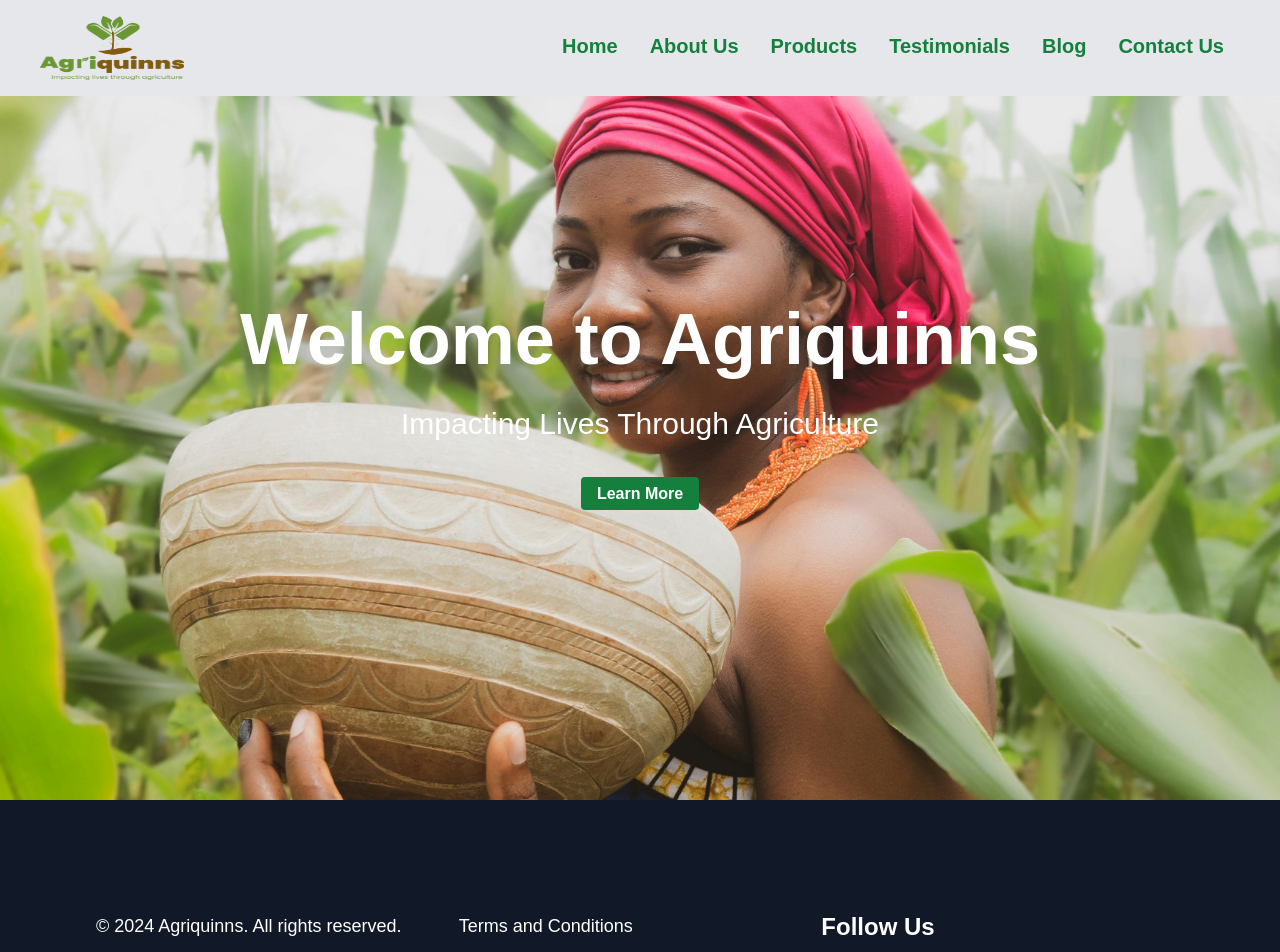
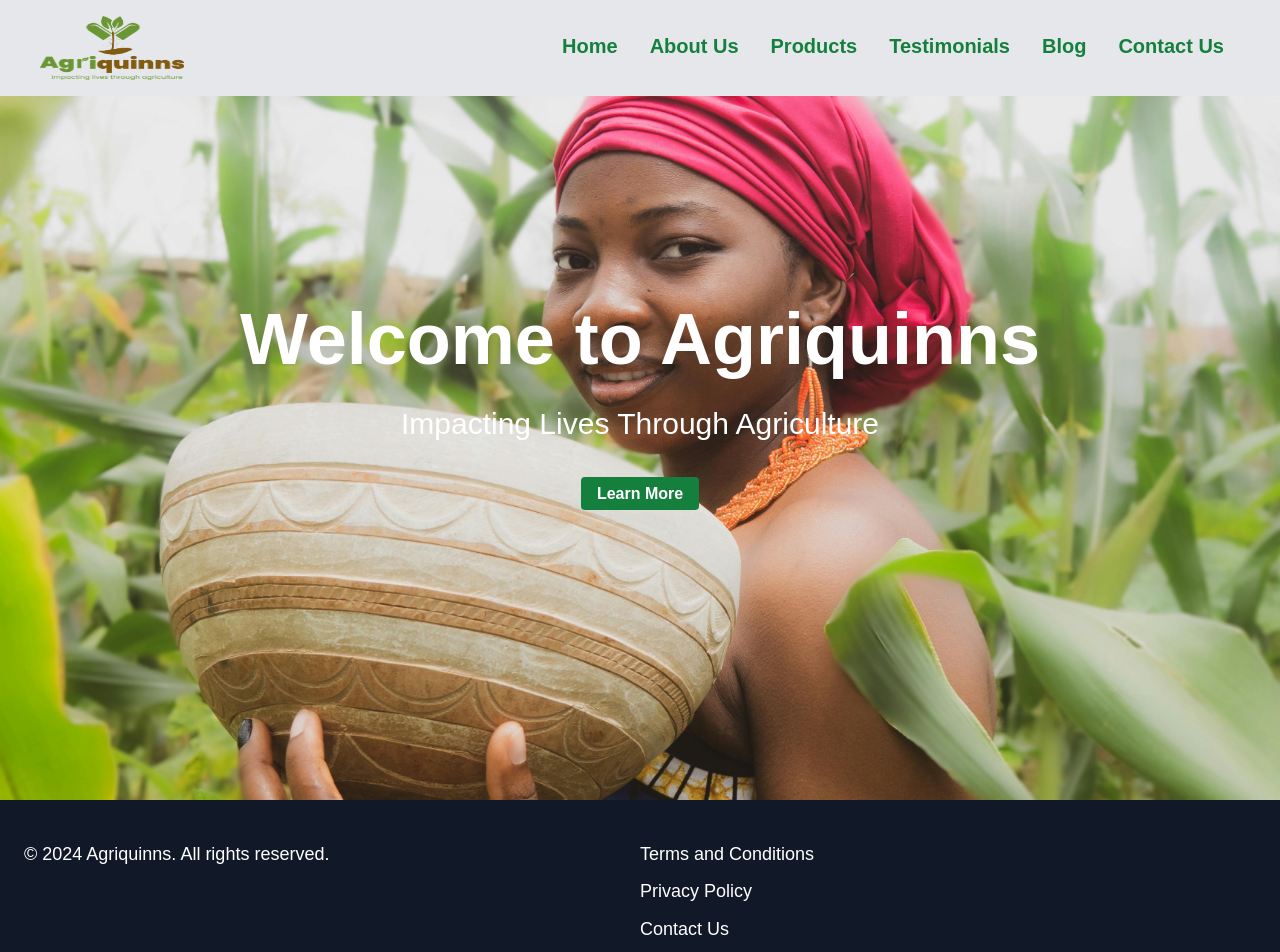
Before and after one commit to GROW-YAI/agriquinns, a React (Vite) app: page / in a window 1280 px wide. Shown: the top 952 px of the page. Built offline with nearby package versions, Linux system fonts and the light colour scheme.

Commit message:
css changes

```diff
--- a/src/index.css
+++ b/src/index.css
@@ -1,8 +1,6 @@
 @tailwind base;
 @tailwind components;
 @tailwind utilities;
-
-/* Global Styles */
 
 * {
     box-sizing: border-box;
--- a/tailwind.config.js
+++ b/tailwind.config.js
@@ -1,25 +1,22 @@
 /** @type {import('tailwindcss').Config} */
-export default {
-  content: [
-    "./index.html",
-    "./src/**/*.{js,ts,jsx,tsx}",
-  ],
-  theme: {
-    extend: {},
-  },
-  plugins: [],
-}
-
 module.exports = {
   mode: 'jit',
-  content: ['./src/**/*.{js,jsx,ts,tsx}', './public/index.html'],
+  content: [
+    "./src/**/*.{js,jsx,ts,tsx}",
+    "./public/index.html"
+  ],
   theme: {
     extend: {
       fontFamily: {
         poppins: ['Poppins', 'sans-serif'],
       },
     },
+    screens: {
+      sm: '640px',
+      md: '1280px',
+      lg: '1281px',
+    },
   },
   variants: {},
   plugins: [],
-};
+}
```
